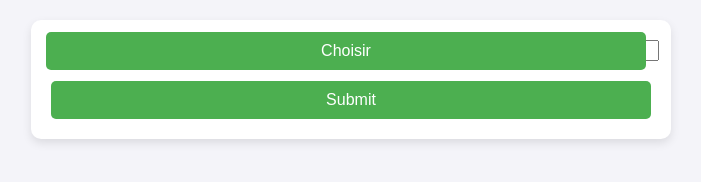
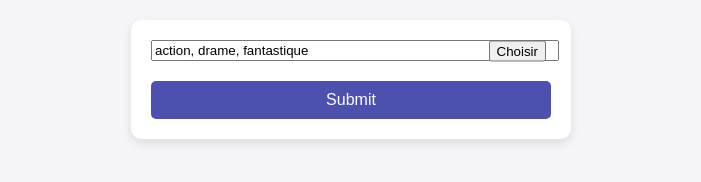
Before and after one commit to Oriloo/InputListeDeroulante, a plain HTML site: page index.html in a window 1280 px wide. Shown: the whole page, without its empty margins (289-990 px from the left). Drawn offline with Linux system fonts and the light colour scheme.

Commit message:
Update style.css

```diff
--- a/style.css
+++ b/style.css
@@ -6,19 +6,19 @@ body {
 }
 
 form {
-    max-width: 600px;
-    margin: 0 auto;
+    max-width: 400px;
+    margin: auto;
     background: white;
     padding: 20px;
     border-radius: 10px;
     box-shadow: 0 4px 10px rgba(0, 0, 0, 0.1);
 }
 
-button {
+button[type="submit"] {
     display: block;
     width: 100%;
     padding: 10px;
-    background-color: #4CAF50;
+    background-color: #4C50AF;
     color: white;
     font-size: 16px;
     border: none;
@@ -27,10 +27,6 @@ button {
     transition: background-color 0.3s;
 }
 
-button:hover {
-    background-color: #45a049;
-}
-
 #container1 {
     margin-bottom: 20px;
 }
```
